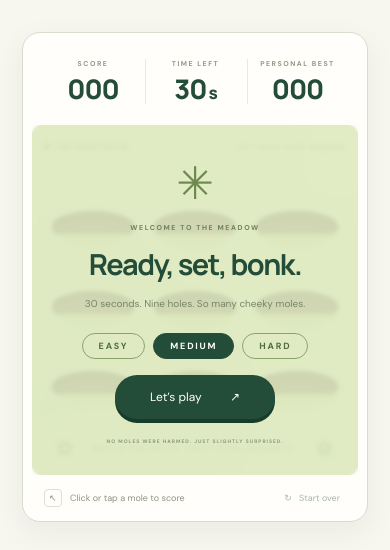
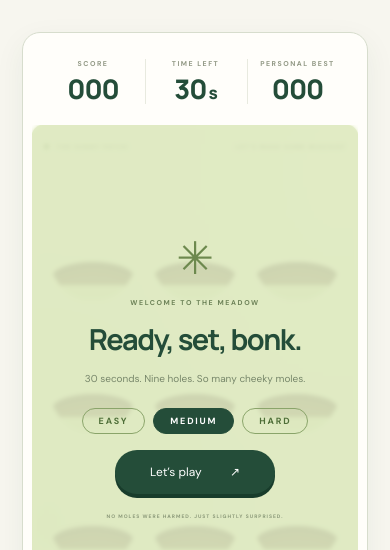
Before and after one commit to partofaplan/whack-a-mole, a plain HTML site: page index.html in a window 390 px wide. Shown: the part 294-844 px from the top of the page. Drawn offline with Linux system fonts and the light colour scheme.

Commit message:
design: larger game box and realistic mole SVG (#2)
* design: larger game box and realistic mole SVG

Layout:
- Game card now fills full page width (sidebar hidden, single-column layout)
- Field height raised to 62vh (500px min, 820px max)
- Garden grid fills the expanded field with larger gaps and padding
- Moles scaled from 80x95px to 120x145px; dirt hole ovals scaled to match
- Responsive breakpoints updated for 800px and 430px viewports

Mole visuals:
- Replaced cartoon SVG with a more realistic mole illustration
- Dark charcoal-brown layered fur body with radial gradient shading
- Elongated pale snout with a pink nose tip
- Tiny recessed eyes nearly buried in fur
- Cream/tan belly patch
- Broad clawed front paws on both sides
- Whisker lines and fur texture strokes

* fix: address review findings for PR #2

- Add max-height:calc(100% - 18px) to .mole so the head never clips
  on shorter viewports (laptops at ~800px tall, etc.)
- Remove redundant .game-layout and .left-panel overrides from the
  800px breakpoint — both are already set in base styles

```diff
--- a/game.js
+++ b/game.js
@@ -22,7 +22,48 @@
   let best = loadBest(difficulty);
   const format = n => String(n).padStart(3, '0');
   $('best').textContent = format(best);
-  const moleSVG = `<svg class="mole" viewBox="0 0 100 120" aria-hidden="true"><defs><radialGradient id="fur"><stop stop-color="#b19473"/><stop offset="1" stop-color="#806348"/></radialGradient></defs><ellipse cx="24" cy="33" rx="12" ry="14" fill="#806348"/><ellipse cx="76" cy="33" rx="12" ry="14" fill="#806348"/><ellipse cx="24" cy="34" rx="6" ry="8" fill="#c79584"/><ellipse cx="76" cy="34" rx="6" ry="8" fill="#c79584"/><path d="M17 115V62Q14 24 43 20L39 13 49 18 53 9 58 20Q86 23 84 62V115" fill="url(#fur)"/><ellipse cx="50" cy="88" rx="25" ry="30" fill="#c1a583"/><ellipse cx="36" cy="48" rx="4.6" ry="6" fill="#302a24"/><ellipse cx="65" cy="48" rx="4.6" ry="6" fill="#302a24"/><circle cx="37" cy="46" r="1.5" fill="white"/><circle cx="66" cy="46" r="1.5" fill="white"/><ellipse cx="30" cy="62" rx="8" ry="5" fill="#c68b79" opacity=".7"/><ellipse cx="72" cy="62" rx="8" ry="5" fill="#c68b79" opacity=".7"/><ellipse cx="50" cy="60" rx="15" ry="10" fill="#d6bca0"/><ellipse cx="50" cy="56" rx="7" ry="5" fill="#5c4036"/><path d="M50 61v5m-7-2q7 9 14 0" fill="none" stroke="#664638" stroke-width="2" stroke-linecap="round"/><ellipse cx="20" cy="91" rx="12" ry="7" fill="#b29372"/><ellipse cx="80" cy="91" rx="12" ry="7" fill="#b29372"/></svg>`;
+  const moleSVG = `<svg class="mole" viewBox="0 0 100 120" aria-hidden="true">
+    <defs>
+      <radialGradient id="fur" cx="48%" cy="72%" rx="62%" ry="78%">
+        <stop stop-color="#806047"/>
+        <stop offset=".46" stop-color="#6b4226"/>
+        <stop offset=".8" stop-color="#3d2b1f"/>
+        <stop offset="1" stop-color="#252321"/>
+      </radialGradient>
+    </defs>
+    <path d="M18 118C15 102 13 84 17 65C19 54 23 45 26 35C29 20 39 14 50 14C63 14 73 24 75 37C78 49 84 60 85 76C88 94 83 108 82 118Z" fill="url(#fur)"/>
+    <ellipse cx="50" cy="82" rx="28" ry="35" fill="#8b6a50" opacity=".18"/>
+    <path d="M48 62C38 66 31 82 32 99L34 119H67C71 103 69 83 61 70C57 64 53 61 48 62Z" fill="#b38c6b" opacity=".65"/>
+    <path d="M49 70C39 79 38 99 41 118H60C64 103 61 84 55 74Z" fill="#d4a88a" opacity=".5"/>
+    <path d="M27 40C21 36 22 30 26 29C30 28 33 34 32 38M69 38C68 33 71 29 74 31C78 34 76 39 73 42" fill="#493326"/>
+    <path d="M27 37Q24 32 27 32Q30 33 29 38M72 38Q71 33 73 34L74 37" fill="#c47a6e" opacity=".65"/>
+    <path d="M25 49C24 30 35 18 49 18C64 17 75 32 76 49C71 62 62 67 50 67C37 66 28 59 25 49Z" fill="url(#fur)"/>
+    <path d="M31 40Q35 35 41 40M60 40Q65 36 70 42" fill="none" stroke="#292420" stroke-width="3" stroke-linecap="round"/>
+    <circle cx="36" cy="43" r="1.8" fill="#141311"/>
+    <circle cx="65" cy="43" r="1.7" fill="#141311"/>
+    <circle cx="35.6" cy="42.6" r=".45" fill="#b1a18d" opacity=".65"/>
+    <circle cx="64.6" cy="42.6" r=".4" fill="#b1a18d" opacity=".55"/>
+    <path d="M39 49C42 44 55 43 60 49C63 54 59 63 55 70C53 74 48 74 45 70C41 63 36 55 39 49Z" fill="#a77860"/>
+    <path d="M41 49C45 46 53 46 57 50C59 55 54 64 52 69C51 71 48 70 47 68C44 62 39 54 41 49Z" fill="#d4a88a"/>
+    <path d="M44 50Q48 47 52 50L50 64Q46 59 44 50Z" fill="#ead0b5" opacity=".55"/>
+    <path d="M44 67C45 63 54 63 57 67C59 71 55 75 51 75C47 75 42 72 44 67Z" fill="#c47a6e"/>
+    <path d="M46 67Q50 65 54 68" fill="none" stroke="#e6b1a2" stroke-width="1.5" stroke-linecap="round"/>
+    <ellipse cx="46.5" cy="70" rx="1.2" ry=".85" fill="#78483f"/>
+    <ellipse cx="54" cy="70" rx="1.2" ry=".85" fill="#78483f"/>
+    <g fill="none" stroke="#b3977c" stroke-width=".6" stroke-linecap="round" opacity=".55">
+      <path d="M40 58L26 54M40 61L23 61M41 64L28 68M60 58L74 54M59 61L77 62M58 64L71 69"/>
+    </g>
+    <g fill="none" stroke="#b28c66" stroke-width=".8" stroke-linecap="round" opacity=".3">
+      <path d="M33 29L36 25M39 25L41 22M47 23L48 19M55 24L54 20M62 29L60 25M28 48L30 52M30 57L33 60M69 52L71 48M66 59L69 56M23 70L25 76M21 81L23 87M26 92L28 97M75 72L73 78M79 84L77 90M72 96L70 101M38 78L37 84M60 80L62 87M40 95L41 102M57 105L56 112"/>
+    </g>
+    <path d="M24 79C17 80 13 85 12 91L26 99L34 90Z M76 79C83 80 87 85 88 91L74 99L66 90Z" fill="url(#fur)"/>
+    <path d="M23 86C19 85 12 87 9 91C6 95 8 99 12 101C18 104 27 103 31 99C35 95 30 90 23 86Z M77 86C81 85 88 87 91 91C94 95 92 99 88 101C82 104 73 103 69 99C65 95 70 90 77 86Z" fill="#b5876e"/>
+    <path d="M12 91Q19 87 26 93L29 97Q19 100 11 96Z M88 91Q81 87 74 93L71 97Q81 100 89 96Z" fill="#d4a88a"/>
+    <g fill="none" stroke="#edd7bc" stroke-width="2" stroke-linecap="round">
+      <path d="M11 96L8 100M16 98L14 103M22 99L21 104M27 98L28 102M89 96L92 100M84 98L86 103M78 99L79 104M73 98L72 102"/>
+    </g>
+    <path d="M13 91L16 94M19 90L21 94M87 91L84 94M81 90L79 94" fill="none" stroke="#986c58" stroke-width=".8" stroke-linecap="round"/>
+  </svg>`;
   const holes = Array.from({ length: 9 }, (_, index) => {
     const button = document.createElement('button');
     button.className = 'hole'; button.innerHTML = moleSVG;
```
Also changed, not shown: style.css.
